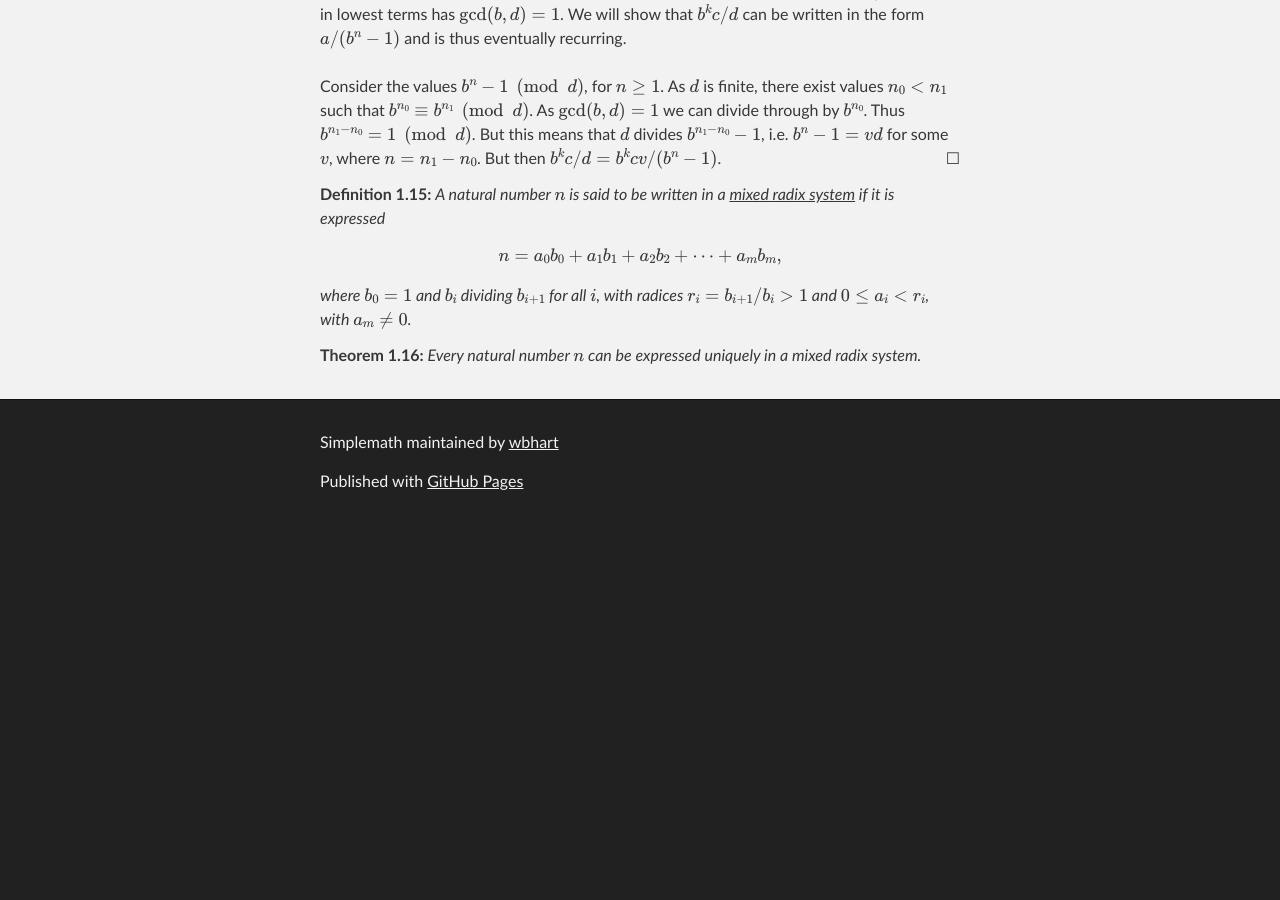
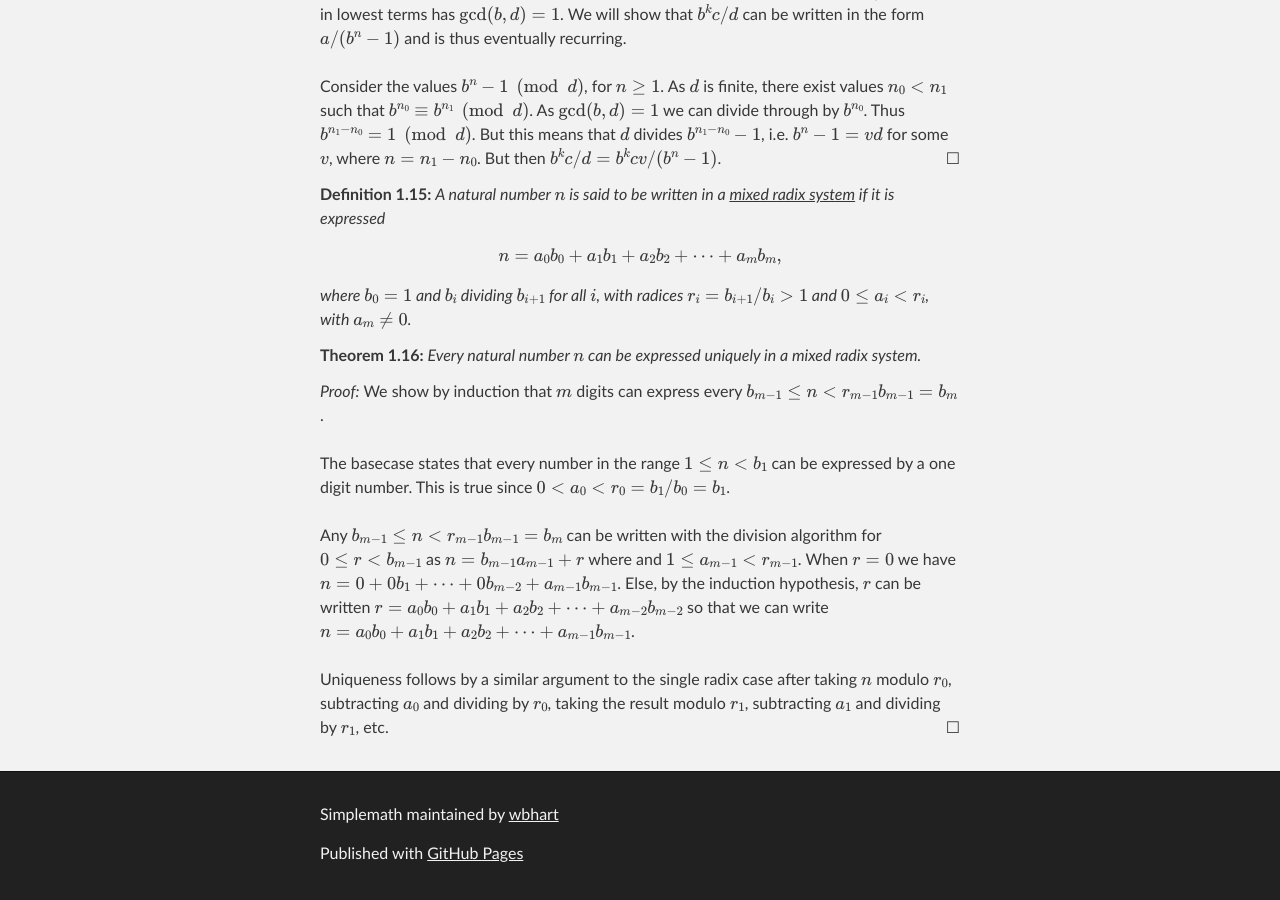
Before and after one commit to wbhart/SimpleMath, a Jekyll site: the page built from altbase.html, in a window 1280 px wide and 900 px high, scrolled down 2319 px. Built offline with Jekyll 4.4.1, drawn with Linux system fonts in a browser that asks for light colours; formulas are drawn with MathJax 3; before the commit the page ends 2847 px from its top, so only the background shows below that.

Commit message:
Update altbase.html

```diff
--- a/altbase.html
+++ b/altbase.html
@@ -121,3 +121,18 @@ with $a_m \neq 0$.
 
 <theorem> Every natural number $n$ can be expressed uniquely in a mixed radix system.
 </theorem>
+
+<proof> We show by induction that $m$ digits can express every $b_{m - 1} \leq n < r_{m - 1}b_{m - 1} = b_m$. </br></br>
+
+The basecase states that every number in the range $1 \leq n < b_1$ can be expressed by a one digit number. This is true
+since $0 < a_0 < r_0 = b_1/b_0 = b_1$. </br></br>
+
+Any $b_{m - 1} \leq n < r_{m - 1}b_{m - 1} = b_m$ can be written with the division algorithm for $0 \leq r < b_{m - 1}$
+as $n = b_{m - 1}a_{m - 1} + r$ where  and $1 \leq a_{m - 1} < r_{m - 1}$. When $r = 0$ we have
+$n = 0 + 0b_1 + \cdots + 0b_{m - 2} + a_{m - 1}b_{m - 1}$. Else, by the induction hypothesis, $r$ can be written
+$r = a_0b_0 + a_1b_1 + a_2b_2 + \cdots + a_{m - 2}b_{m - 2}$ so that we can write
+$n = a_0b_0 + a_1b_1 + a_2b_2 + \cdots + a_{m - 1}b_{m - 1}$. </br></br>
+
+Uniqueness follows by a similar argument to the single radix case after taking $n$ modulo $r_0$, subtracting $a_0$ and
+dividing by $r_0$, taking the result modulo $r_1$, subtracting $a_1$ and dividing by $r_1$, etc.
+</proof>
```
